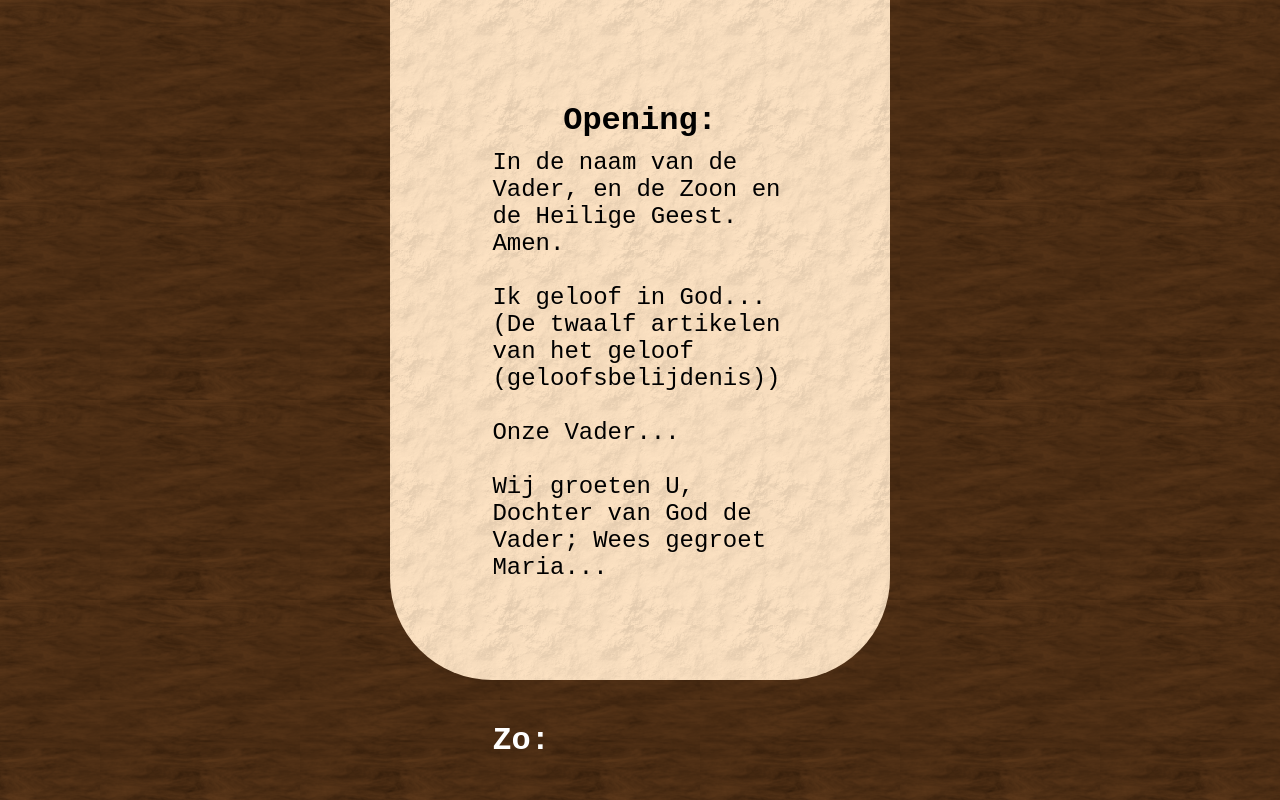
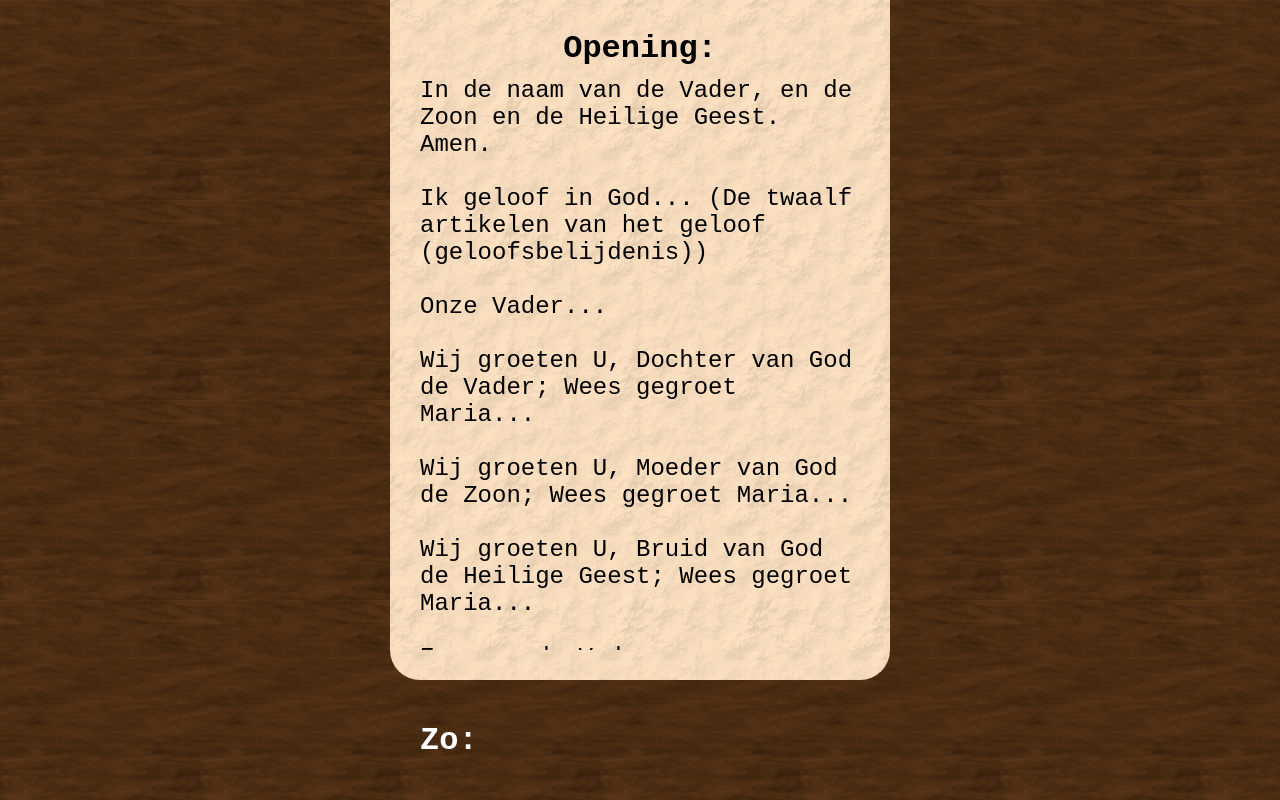
Before and after one commit to CodeBoy124/zork-go, a SvelteKit app: page / in a window 1280 px wide. Both pictures are taken after a click on the button "Next". Built offline with nearby package versions, Linux system fonts and the light colour scheme.

Commit message:
chore: made styling centraly configurable

```diff
--- a/src/routes/+layout.svelte
+++ b/src/routes/+layout.svelte
@@ -11,6 +11,13 @@
 {@render children()}
 
 <style>
+	:global(:root) {
+		--max-screen-width: 500px;
+		--base-font-size: 24px;
+		--heading-font-size: 32px;
+		--padding: min(30px, 5vh);
+	}
+
 	:global(*) {
 		padding: 0;
 		margin: 0;
--- a/src/screens/InputNamesScreen.svelte
+++ b/src/screens/InputNamesScreen.svelte
@@ -25,15 +25,15 @@
 
 <style>
 	.screen {
-		max-width: 500px;
+		max-width: var(--max-screen-width);
 		margin: auto;
 		width: 100vw;
 		height: 100vh;
 	}
 
 	.insert-area {
-		border-radius: 0 0 8vw 8vw;
-		padding: 8vw;
+		border-radius: 0 0 var(--padding) var(--padding);
+		padding: var(--padding);
 		width: 100%;
 		height: 85vh;
 	}
@@ -51,7 +51,7 @@
 		width: 100%;
 		height: 15vh;
 		color: white;
-		padding: min(8vw, 3vh) 8vw;
+		padding: var(--padding);
 		display: flex;
 		align-items: center;
 	}
--- a/src/screens/ViewRolesScreen.svelte
+++ b/src/screens/ViewRolesScreen.svelte
@@ -30,20 +30,20 @@
 	}
 
 	.screen {
-		max-width: 500px;
+		max-width: var(--max-screen-width);
 		margin: auto;
 		width: 100vw;
 		height: 100vh;
-		font-size: 24px;
+		font-size: var(--base-font-size);
 	}
 
 	.title {
-		font-size: 32px;
+		font-size: var(--heading-font-size);
 	}
 
 	.current {
-		border-radius: 0 0 8vw 8vw;
-		padding: 8vw;
+		border-radius: 0 0 var(--padding) var(--padding);
+		padding: var(--padding);
 		width: 100%;
 		height: 85vh;
 		display: flex;
@@ -60,10 +60,10 @@
 		width: 100%;
 		height: 15vh;
 		color: white;
-		padding: 0 8vw;
+		padding: 0 var(--padding);
 		display: flex;
 		align-items: center;
-		font-size: 32px;
+		font-size: var(--heading-font-size);
 	}
 
 	.linebreaks {
```
